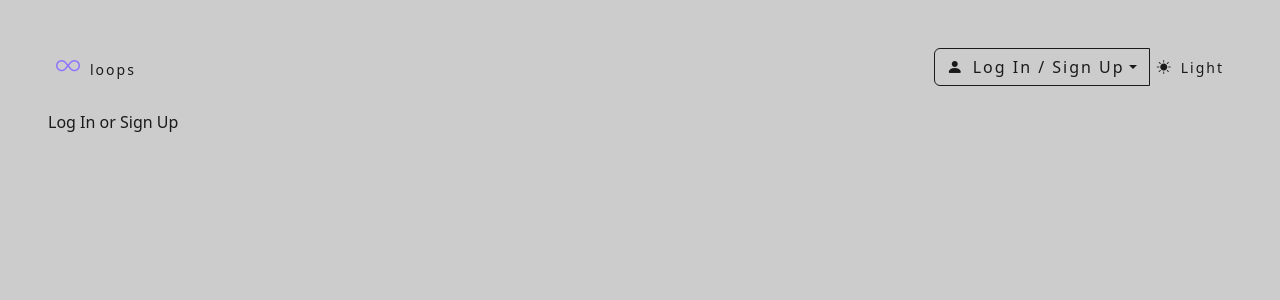
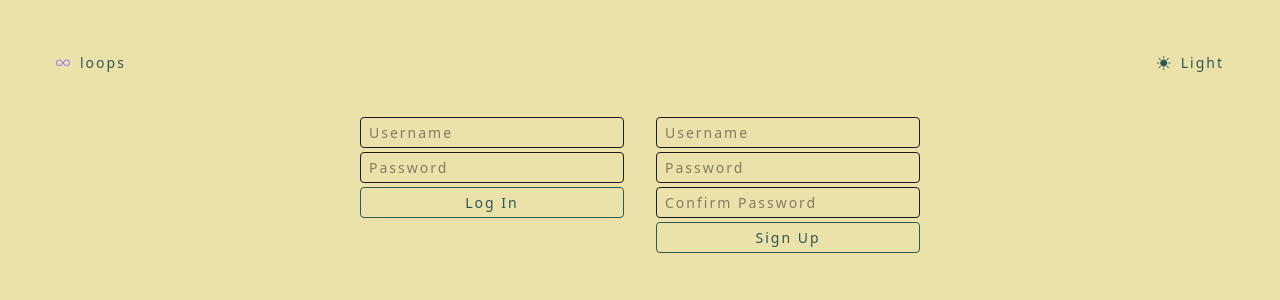
Before and after one commit to misterrager8/loops, a Flask app: page / in a window 1280 px wide. Shown: the top 300 px of the page. Run offline with Flask 3, Linux system fonts and the light colour scheme; some libraries are stand-ins or nearby versions.

Commit message:
Deployment 2

```diff
--- a/loops/static/App.css
+++ b/loops/static/App.css
@@ -1,17 +1,4 @@
-:root,
-html[data-theme="light"] {
-  --primary-bg: #cccccc;
-  --primary-txt: #1a1a1a;
-  --btn-color: #1a1a1a;
-  --btn-hover-text: #cccccc;
-}
-
-html[data-theme="dark"] {
-  --primary-bg: #1a1a1a;
-  --primary-txt: #cccccc;
-  --btn-color: #cccccc;
-  --btn-hover-text: #1a1a1a;
-}
+@import "./colors.css";
 
 body,
 .modal-content {
--- a/loops/static/App.jsx
+++ b/loops/static/App.jsx
@@ -332,7 +332,7 @@ function HomePage({ className = "" }) {
     <AnotherContext.Provider value={contextValue}>
       {multiCtx.currentUser ? (
         <div className={className + " row"}>
-          <div className="col-3">
+          <div className="col-xl-3">
             <div
               className={
                 "p-1 m-1" + (!multiCtx.currentHabit ? " selected" : "")
@@ -353,7 +353,8 @@ function HomePage({ className = "" }) {
               <HabitItem key={x.id} item={x} />
             ))}
           </div>
-          <div className="col-9">
+          <div className="col-xl-9 d-flex">
+            <div className="m-auto">
               {multiCtx.currentHabit ? (
                 <>
                   <h1 className="mb-3">
@@ -403,7 +404,7 @@ function HomePage({ className = "" }) {
                       <DayItem item={x} />
                     ))}
                   </div>
-                <div className="w-25 mt-4">
+                  <div className="w-75 mt-4">
                     <hr />
                     <EditHabitForm />
                   </div>
@@ -479,8 +480,14 @@ function HomePage({ className = "" }) {
               )}
             </div>
           </div>
+        </div>
       ) : (
-        <div>Log In or Sign Up</div>
+        <div className="d-flex">
+          <div className="m-auto row w-50">
+            <LoginForm className="col-xl-6 p-3" />
+            <SignupForm className="col-xl-6 p-3" />
+          </div>
+        </div>
       )}
     </AnotherContext.Provider>
   );
@@ -764,29 +771,24 @@ function Nav({ className }) {
             multiCtx.setHovered(null);
           }}
           className="btn border-0">
-          <i
-            style={{ color: "#8f73ff", fontSize: "1.5rem" }}
-            className="bi bi-infinity me-2"></i>
+          <i style={{ color: "#8f73ff" }} className="bi bi-infinity me-2"></i>
           loops
         </button>
       </ButtonGroup>
       <div className="btn-group btn-group-sm">
+        {multiCtx.currentUser && (
           <Dropdown
-          className="btn-group"
-          classNameBtn="btn"
+            className="btn-group btn-group-sm"
+            classNameBtn="btn border-0"
             icon="person-fill"
             text={multiCtx.currentUser?.username || "Log In / Sign Up"}>
-          {multiCtx.currentUser ? (
-            <a className="dropdown-item" onClick={() => logout()}>
+            <a
+              className="dropdown-item small text-center"
+              onClick={() => logout()}>
               Log Out
             </a>
-          ) : (
-            <>
-              <LoginForm />
-              <SignupForm />
-            </>
+          </Dropdown>
         )}
-        </Dropdown>
         <ButtonGroup size="sm">
           <Button
             text={multiCtx.settings.theme}
--- /dev/null
+++ b/loops/static/colors.css
@@ -0,0 +1,16 @@
+:root,
+html[data-theme="light"] {
+  --primary-bg: #ebe1ab;
+  --primary-txt: #1a1a1a;
+
+  --btn-color: #305850;
+  --btn-hover-text: #ebe1ab;
+}
+
+html[data-theme="dark"] {
+  --primary-bg: #101e1b;
+  --primary-txt: #cccccc;
+
+  --btn-color: #ebe1ab;
+  --btn-hover-text: #101e1b;
+}
```
Lines whose indentation alone changed are shown as unchanged.
